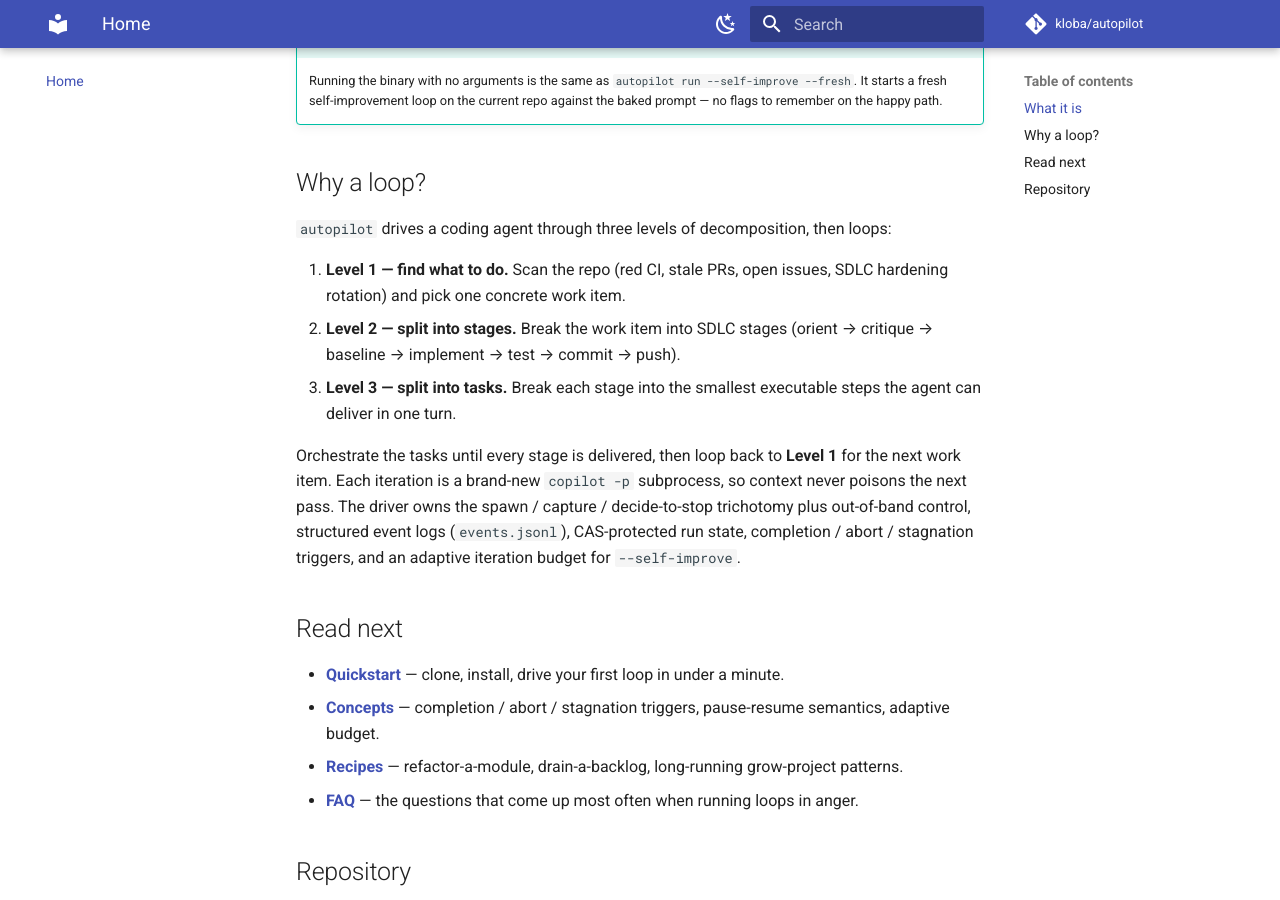
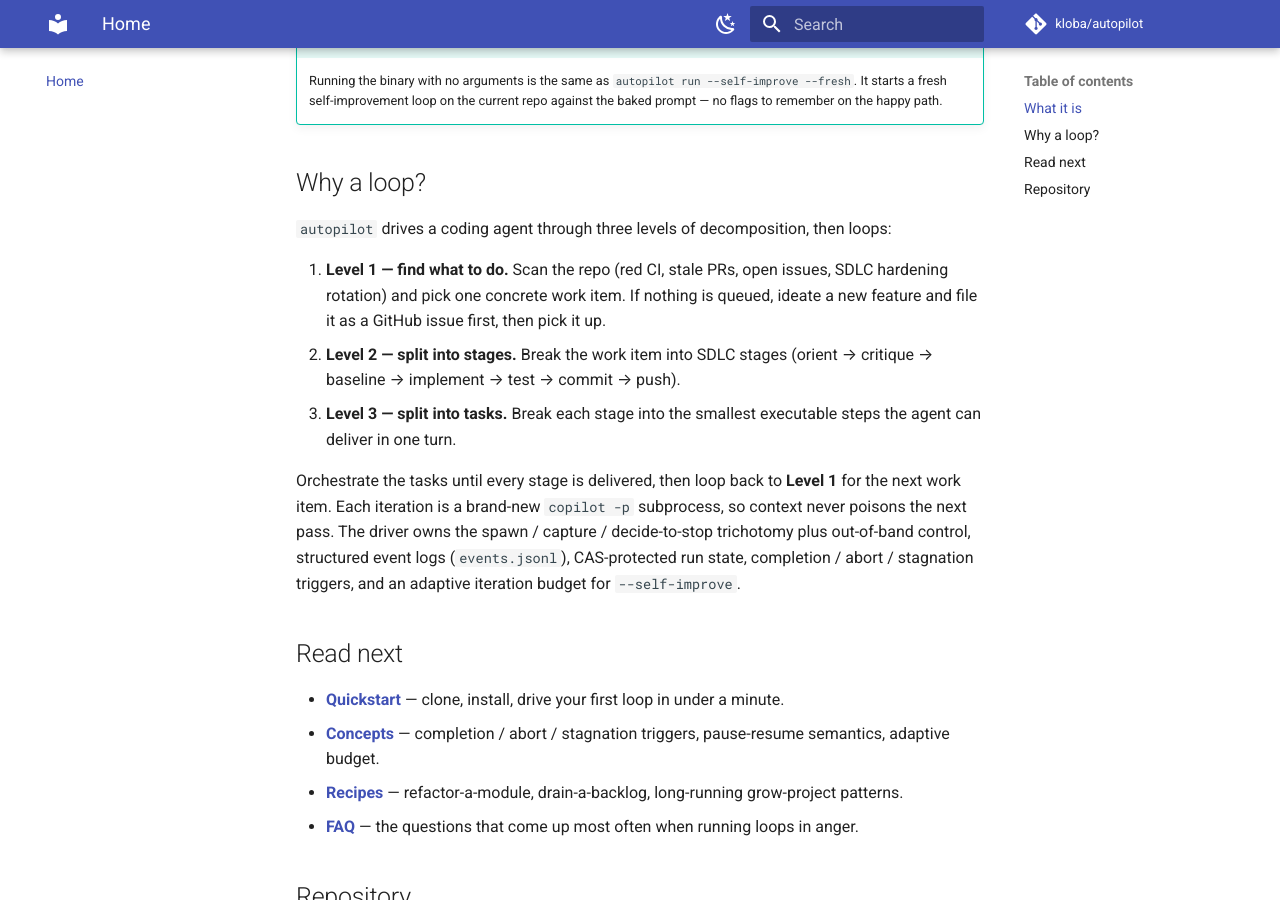
Before and after one commit to kloba/copilot-ralph-extension, an MkDocs documentation site: the page built from docs/index.md, in a window 1280 px wide and 900 px high, scrolled down 667 px. Built offline with MkDocs 1.6.1 and Material for MkDocs 9.7.7, drawn with Linux system fonts in a browser that asks for light colours; comment, search, counter and statistics services are not loaded.

Commit message:
docs: clarify Level 1 falls back to ideating a new feature when no work is queued

```diff
--- a/docs/index.md
+++ b/docs/index.md
@@ -15,7 +15,7 @@ Out-of-band control is first-class: `--pause`, `--resume`, `--stop`, and `--stat
 
 `autopilot` drives a coding agent through three levels of decomposition, then loops:
 
-1. **Level 1 — find what to do.** Scan the repo (red CI, stale PRs, open issues, SDLC hardening rotation) and pick one concrete work item.
+1. **Level 1 — find what to do.** Scan the repo (red CI, stale PRs, open issues, SDLC hardening rotation) and pick one concrete work item. If nothing is queued, ideate a new feature and file it as a GitHub issue first, then pick it up.
 2. **Level 2 — split into stages.** Break the work item into SDLC stages (orient → critique → baseline → implement → test → commit → push).
 3. **Level 3 — split into tasks.** Break each stage into the smallest executable steps the agent can deliver in one turn.
 
```
Also changed, not shown: README.md (+1 -1 lines).
